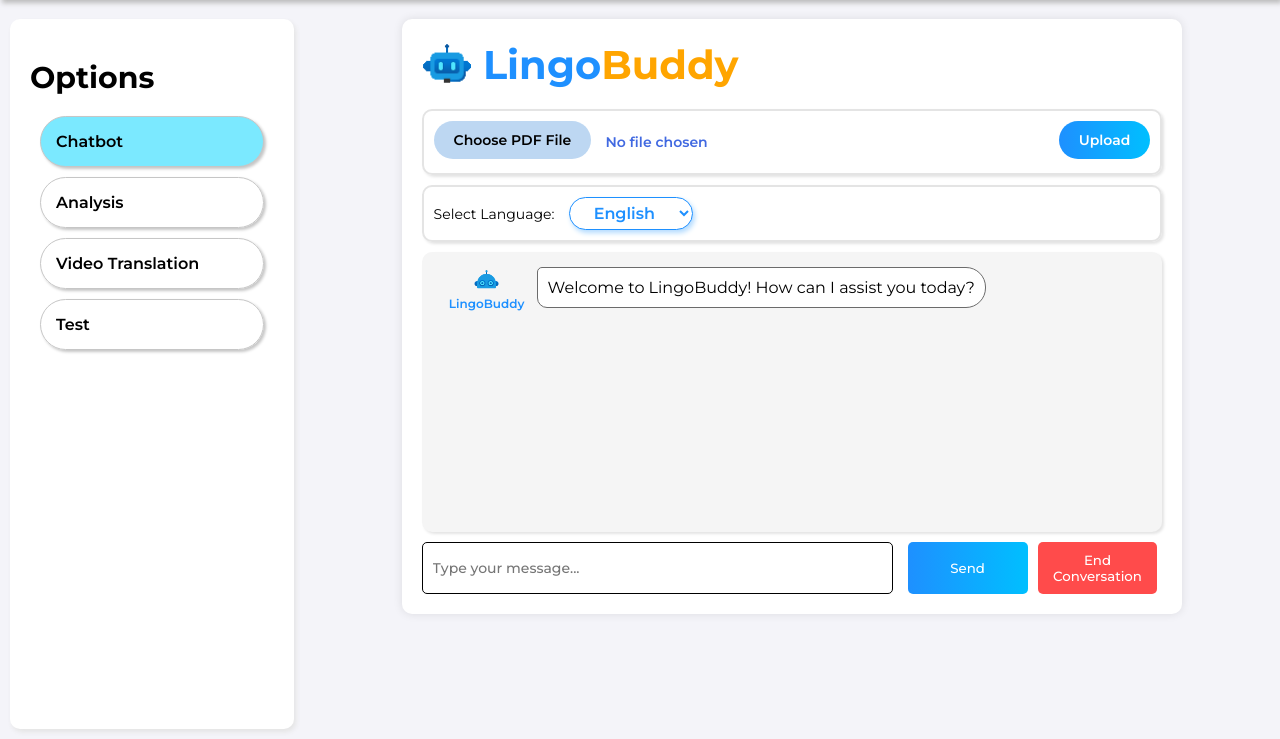
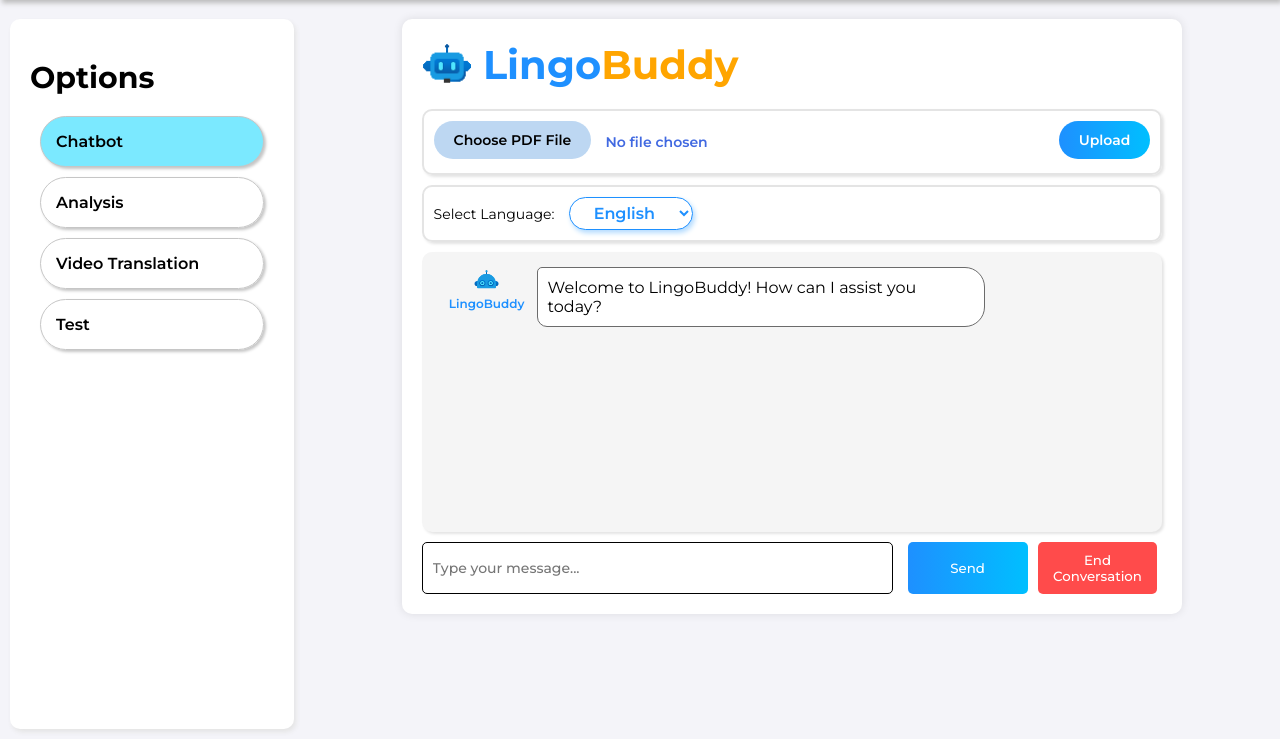
Before and after one commit to Kavisha4/Hack4Change, a Flask app: page / in a window 1280 px wide. Shown: the part 61-800 px from the top of the page. Run offline with Flask 2, Linux system fonts and the light colour scheme.

Commit message:
resolved chat in chatbot.

```diff
--- a/LingoBuddy/app/static/css/style.css
+++ b/LingoBuddy/app/static/css/style.css
@@ -225,6 +225,7 @@ body {
 }
 
 .message {
+  max-width: 60%;
   display: inline-block;
   padding: 10px;
   margin-bottom: 10px;
```
